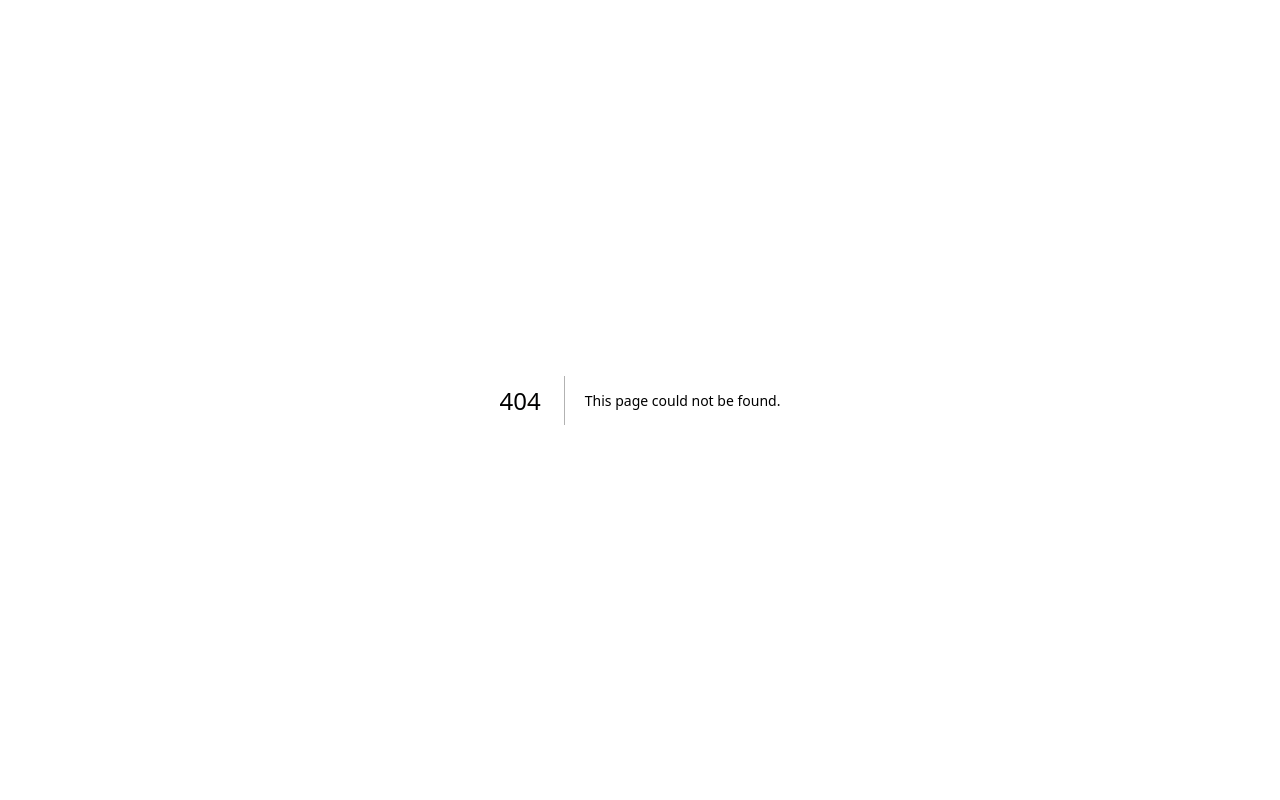
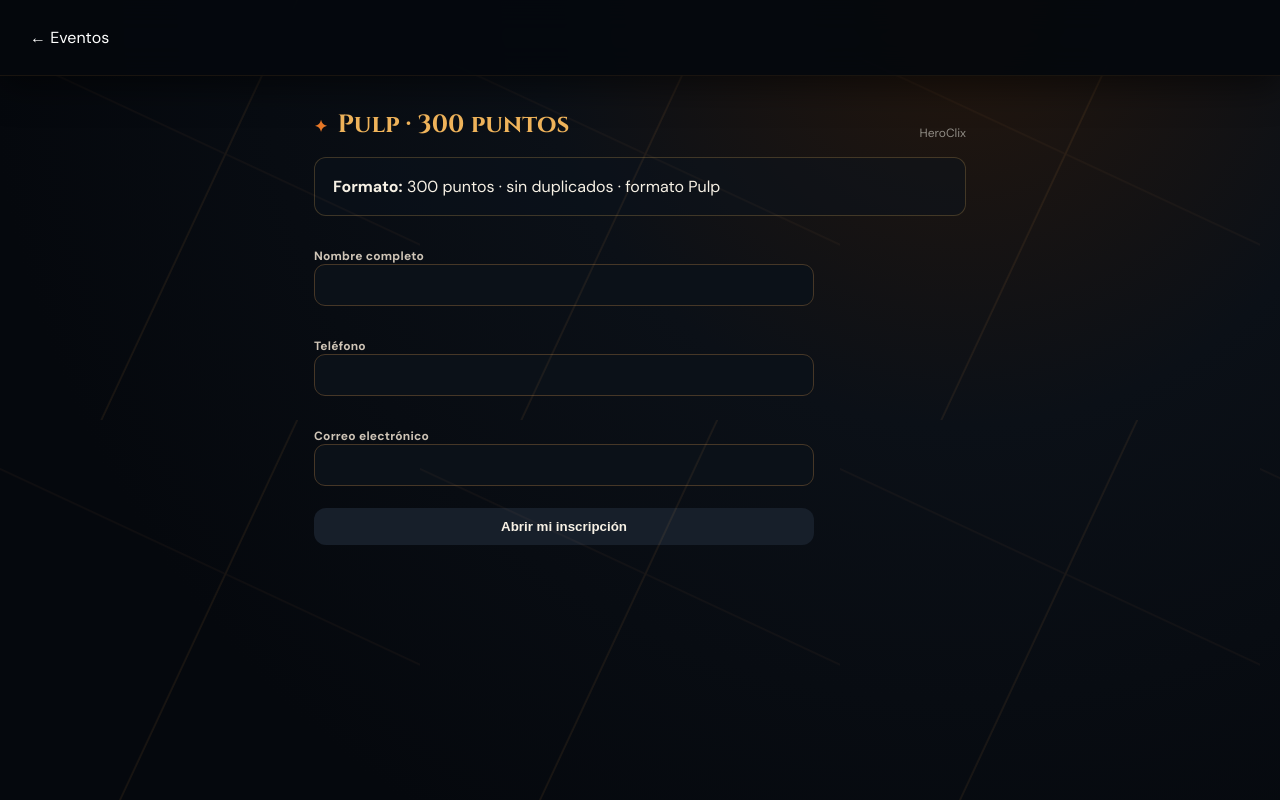
Before and after one commit to lacomarcaventas-del/la-comarca-pokemon, a Next.js app: page /eventos/heroclix-pulp-300 in a window 1280 px wide. Before the commit this address had no page. Built offline with nearby package versions, Linux system fonts and the light colour scheme; no server answers.

Commit message:
Crear inscripciones para eventos

```diff
--- /dev/null
+++ b/app/eventos/[slug]/page.tsx
@@ -0,0 +1,49 @@
+"use client";
+import {useState} from "react";
+import Link from "next/link";
+import {supabaseBrowser} from "../../../lib/supabase";
+
+const EVENTS={
+ "heroclix-pulp-300":{game:"HeroClix",title:"Pulp · 300 puntos",details:"300 puntos · sin duplicados · formato Pulp"},
+ "pokemon-standard":{game:"Pokémon TCG",title:"Standard",details:"Formato Standard vigente de Play! Pokémon"},
+ "mtg-brawl":{game:"Magic: The Gathering",title:"Brawl",details:"Formato Brawl"},
+ "mtg-commander-multiplayer":{game:"Magic: The Gathering",title:"Commander Multiplayer",details:"Commander multijugador"}
+} as const;
+
+type Slug=keyof typeof EVENTS;
+
+export default function EventRegistration({params}:{params:{slug:string}}){
+ const event=EVENTS[params.slug as Slug];
+ const sb=supabaseBrowser();
+ const [full_name,setName]=useState(""),[phone,setPhone]=useState(""),[email,setEmail]=useState(""),[busy,setBusy]=useState(false),[done,setDone]=useState(false),[error,setError]=useState("");
+ if(!event)return <main className="siteShell"><section className="wrap sectionBlock"><h2>Evento no encontrado</h2><Link href="/eventos">← Volver a Eventos</Link></section></main>;
+
+ async function submit(e:React.FormEvent){
+  e.preventDefault();setBusy(true);setError("");
+  const {error}=await sb.from("event_registrations").insert({event_slug:params.slug,event_name:event.title,full_name,phone,email,game:event.game});
+  setBusy(false);
+  if(error){setError("No se pudo completar la inscripción. Intenta nuevamente.");return;}
+  setDone(true);
+ }
+ return <main className="siteShell">
+  <header className="top siteTop"><Link href="/eventos" className="logoLink">← Eventos</Link></header>
+  <section className="wrap sectionBlock" style={{maxWidth:700}}>
+   {done?<div style={{textAlign:"center",padding:"40px 10px"}}>
+     <div style={{fontSize:12,letterSpacing:3,textTransform:"uppercase",color:"#d6a653"}}>Inscripción recibida</div>
+     <h2 style={{fontSize:"clamp(2rem,5vw,3rem)",margin:"10px 0"}}>¡Listo!</h2>
+     <p style={{opacity:.82,lineHeight:1.6}}>Tu inscripción para <strong>{event.title}</strong> fue registrada correctamente. Te esperamos en La Comarca.</p>
+     <Link href="/eventos" style={{display:"inline-block",marginTop:18,padding:"11px 22px",border:"1px solid rgba(214,166,83,.65)",borderRadius:9,color:"#f2d08b",textDecoration:"none"}}>← Volver a Eventos</Link>
+   </div>:<>
+    <div className="sectionTitle"><h2>{event.title}</h2><span>{event.game}</span></div>
+    <div style={{padding:18,border:"1px solid rgba(214,166,83,.25)",borderRadius:12,marginBottom:22,background:"rgba(10,18,29,.5)"}}><strong>Formato:</strong> {event.details}</div>
+    <form onSubmit={submit} style={{display:"grid",gap:16,maxWidth:500}}>
+     <label>Nombre completo<input required value={full_name} onChange={e=>setName(e.target.value)}/></label>
+     <label>Teléfono<input required minLength={7} value={phone} onChange={e=>setPhone(e.target.value)}/></label>
+     <label>Correo electrónico<input required type="email" value={email} onChange={e=>setEmail(e.target.value)}/></label>
+     {error&&<p>{error}</p>}
+     <button className="primaryBtn" disabled={busy}>{busy?"Registrando...":"Abrir mi inscripción"}</button>
+    </form>
+   </>}
+  </section>
+ </main>;
+}
```
